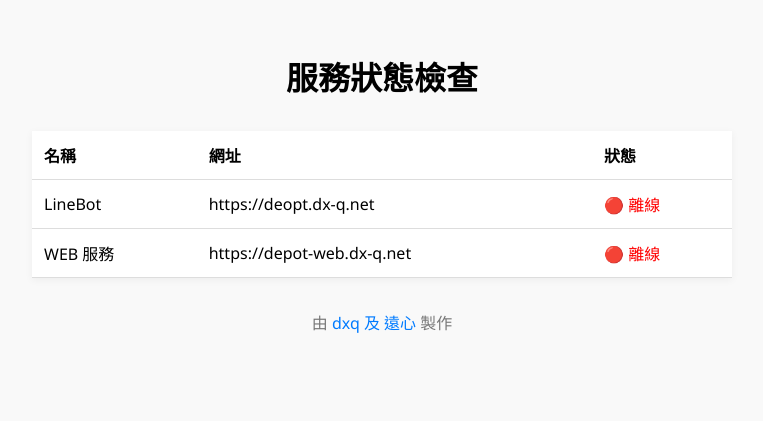
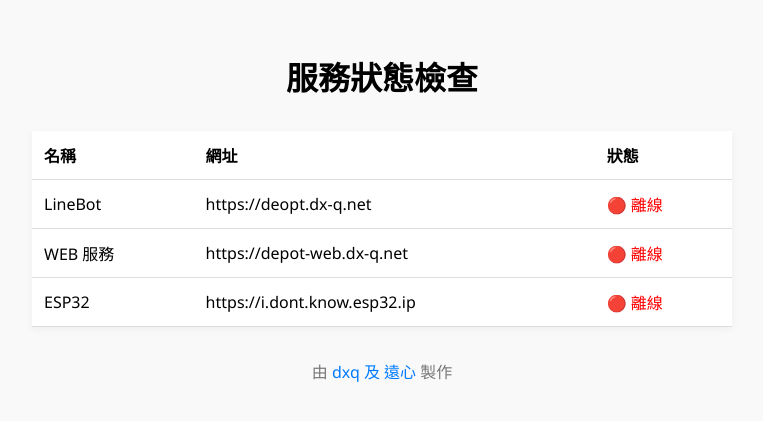
Before and after one commit to DanielQu9/depot_mongodb, a Flask app: page /status in a window 1280 px wide. Shown: the top 421 px of the page, without its empty margins (258-1021 px from the left). Run offline with Flask 3, Linux system fonts and the light colour scheme.

Commit message:
修正: 修正

```diff
--- a/templates/status.html
+++ b/templates/status.html
@@ -80,6 +80,7 @@
             //{ name: "主站", url: "https://dx-q.net" },
             { name: "LineBot", url: "https://deopt.dx-q.net" },
             { name: "WEB 服務", url: "https://depot-web.dx-q.net" },
+            { name: "ESP32", url: "https://i.dont.know.esp32.ip" },
         ];
 
         const statusBody = document.getElementById("status-body");
```
